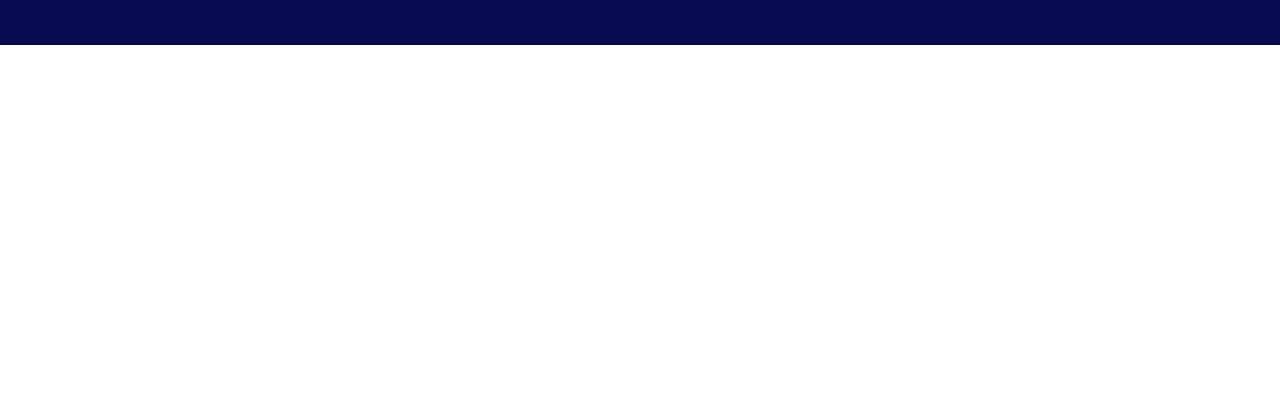
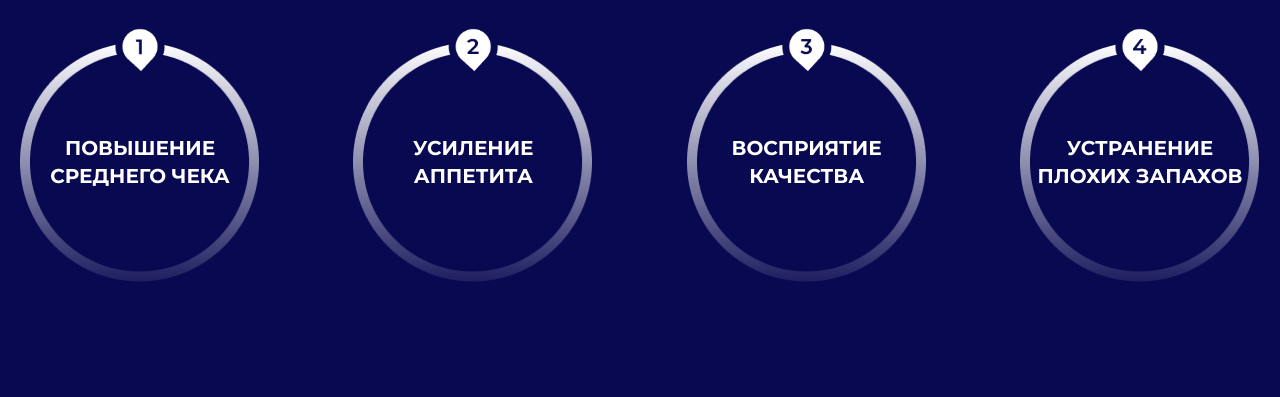
Before and after one commit to kkirrin/urgent, a website with bundled scripts: page catalog-item.html in a window 1280 px wide. Shown: the part 2732-3129 px from the top of the page. Before the commit the page ends 2777 px from the top, so only its background shows below. Built offline with nearby package versions, Linux system fonts and the light colour scheme.

Commit message:
feat: добавляет секцию marketing

```diff
--- a/catalog-item.html
+++ b/catalog-item.html
@@ -284,6 +284,42 @@
                 </div>
             </section>
 
+            <section class="marketing bg-blue">
+                <div class="container">
+                    <h2 class="text-white text-2xl md:text-[42px] font-bold uppercase mb-7 leading-tight
+                    ">Как аромамаркетинг влияет на
+                        продажи</h2>
+                    <ul class="marketing__list">
+                        <li class="marketing__item">
+                            <p class="text-white text-sm sm:text-xl font-bold uppercase text-center">Повышение среднего
+                                чека
+                            </p>
+                            <img class="marketing__item-img" src="./src/img/marketing/icon-1.png" width="70" height="70"
+                                alt="icon">
+                        </li>
+                        <li class="marketing__item">
+                            <p class="text-white text-sm sm:text-xl font-bold uppercase text-center">Усиление аппетита
+                            </p>
+                            <img class="marketing__item-img" src="./src/img/marketing/icon-2.png" width="70" height="70"
+                                alt="icon">
+                        </li>
+                        <li class="marketing__item">
+                            <p class="text-white text-sm sm:text-xl font-bold uppercase text-center">Восприятие качества
+                            </p>
+                            <img class="marketing__item-img" src="./src/img/marketing/icon-3.png" width="70" height="70"
+                                alt="icon">
+                        </li>
+                        <li class="marketing__item">
+                            <p class="text-white text-sm sm:text-xl font-bold uppercase text-center">Устранение плохих
+                                запахов
+                            </p>
+                            <img class="marketing__item-img" src="./src/img/marketing/icon-4.png" width="70" height="70"
+                                alt="icon">
+                        </li>
+                    </ul>
+                </div>
+            </section>
+
         </main>
 
         <footer class="py-12 bg-blue">
--- a/css/main.css
+++ b/css/main.css
@@ -2769,6 +2769,50 @@ body {
     height: 100%;
     -o-object-fit: cover;
        object-fit: cover;
+  }
+}
+
+.marketing {
+  padding: 100px 0 70px;
+}
+
+.marketing__list {
+  margin-top: 60px;
+  display: flex;
+  align-items: center;
+  justify-content: space-between;
+  flex-wrap: wrap;
+  gap: 60px;
+}
+
+.marketing__item {
+  width: 240px;
+  height: 240px;
+  background-image: url('../src/img/marketing/ellipse.png');
+  background-repeat: no-repeat;
+  background-size: contain;
+  position: relative;
+  display: flex;
+  align-items: center;
+  justify-content: center;
+}
+
+.marketing__item-img {
+  position: absolute;
+  top: -30px;
+  left: 50%;
+  transform: translateX(-50%);
+}
+
+@media (max-width: 1023px) {
+  .marketing__list {
+    justify-content: center;
+    gap: 40px;
+  }
+
+  .marketing__item {
+    width: 190px;
+    height: 190px;
   }
 }
 
--- /dev/null
+++ b/src/block/marketing.css
@@ -0,0 +1,46 @@
+.marketing {
+    padding: 100px 0 70px;
+}
+
+.marketing__list {
+    margin-top: 60px;
+    display: flex;
+    align-items: center;
+    justify-content: space-between;
+    flex-wrap: wrap;
+    gap: 60px;
+}
+
+.marketing__item {
+    width: 240px;
+    height: 240px;
+
+    background-image: url('../src/img/marketing/ellipse.png');
+    background-repeat: no-repeat;
+    background-size: contain;
+
+    position: relative;
+    display: flex;
+    align-items: center;
+    justify-content: center;
+}
+
+.marketing__item-img {
+    position: absolute;
+    top: -30px;
+    left: 50%;
+    transform: translateX(-50%);
+}
+
+@media (max-width: 1023px) {
+    .marketing__list {
+        justify-content: center;
+        gap: 40px;
+    }
+
+    .marketing__item {
+        width: 190px;
+        height: 190px;
+    }
+
+}
--- a/src/input.css
+++ b/src/input.css
@@ -26,6 +26,7 @@
 @import './block/advantages.css';
 @import './block/breadcrumb.css';
 @import './block/info.css';
+@import './block/marketing.css';
 
 
 /* Импорт TailWind */
```
Also changed, not shown: src/img/marketing/ellipse.png (added), src/img/marketing/icon-1.png (added), src/img/marketing/icon-2.png (added), src/img/marketing/icon-3.png (added), src/img/marketing/icon-4.png (added).
